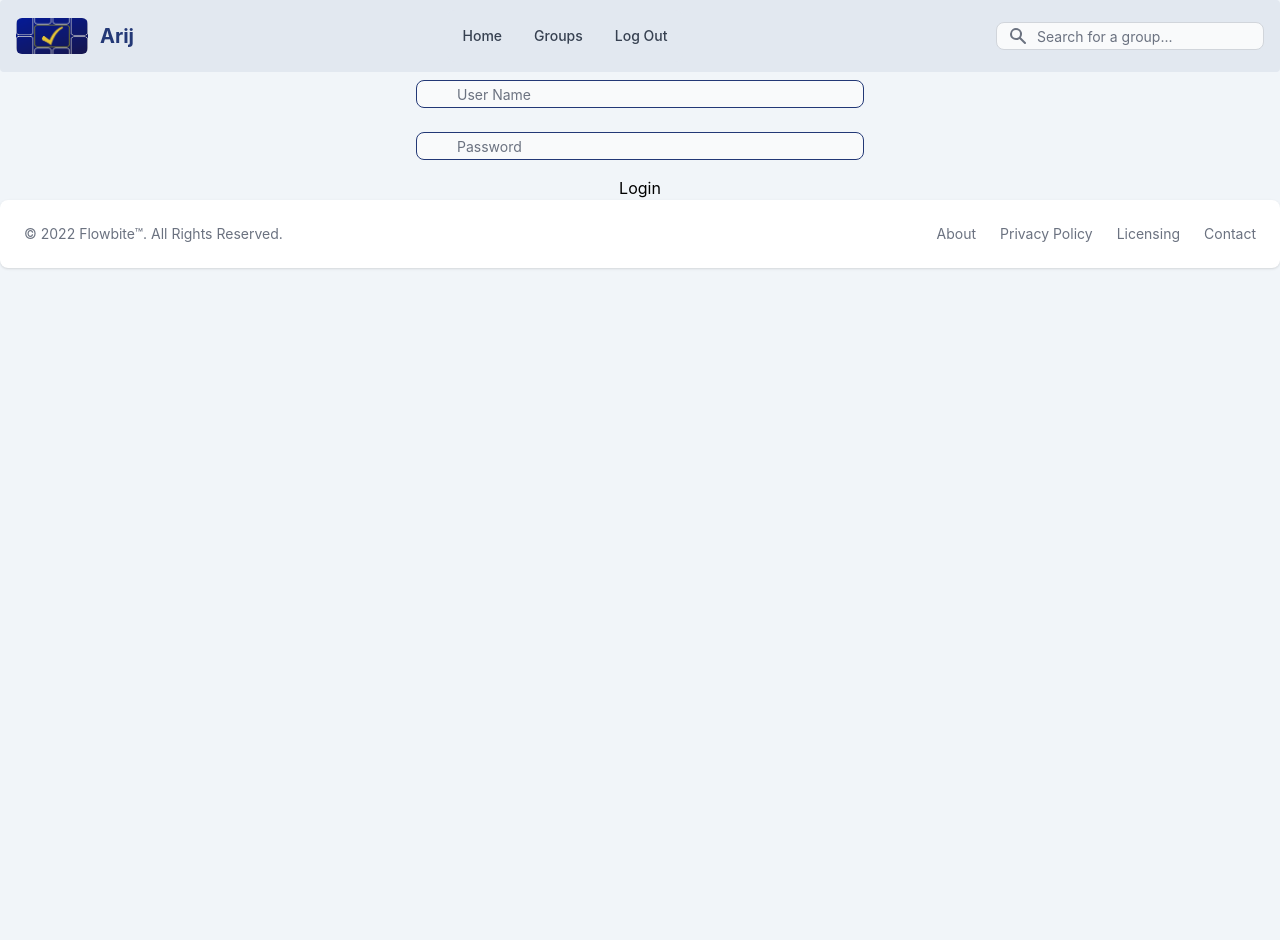
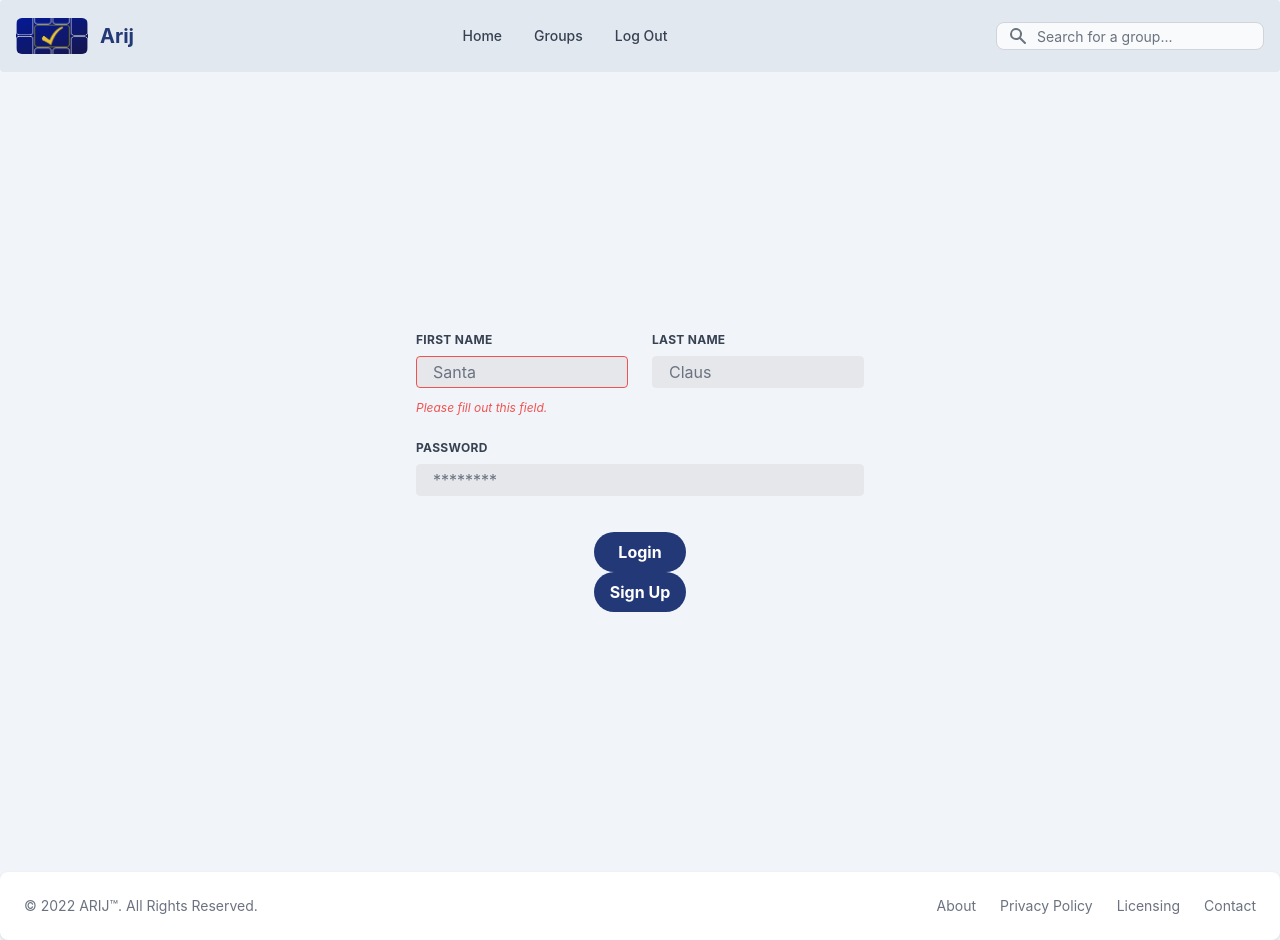
Before and after one commit to Jstelzl/arij, a React (Create React App) app in the folder client/: page / in a window 1280 px wide. Before the commit the page ends 800 px from the top, so only its background shows below. Built offline with nearby package versions, Linux system fonts and the light colour scheme.

Commit message:
worked on login form, filled page, moved footer to bottom

```diff
--- a/client/src/components/Footer/index.js
+++ b/client/src/components/Footer/index.js
@@ -3,21 +3,21 @@ import '../../App.css'
 
 function Footer() {
   return (
-    <footer class="p-4 bg-white rounded-lg shadow md:flex md:items-center md:justify-between md:p-6 dark:bg-gray-800">
-      <span class="text-sm text-gray-500 sm:text-center dark:text-gray-400">© 2022 <a href="https://flowbite.com/" class="hover:underline">Flowbite™</a>. All Rights Reserved.
+    <footer className="p-4 bg-white rounded-lg shadow md:flex md:items-center md:justify-between md:p-6 dark:bg-gray-800">
+      <span className="text-sm text-gray-500 sm:text-center dark:text-gray-400">© 2022 <a href="https://flowbite.com/" className="hover:underline">ARIJ™</a>. All Rights Reserved.
       </span>
-      <ul class="flex flex-wrap items-center mt-3 text-sm text-gray-500 dark:text-gray-400 sm:mt-0">
+      <ul className="flex flex-wrap items-center mt-3 text-sm text-gray-500 dark:text-gray-400 sm:mt-0">
         <li>
-          <a href="#" class="mr-4 hover:underline md:mr-6 ">About</a>
+          <a href="#" className="mr-4 hover:underline md:mr-6 ">About</a>
         </li>
         <li>
-          <a href="#" class="mr-4 hover:underline md:mr-6">Privacy Policy</a>
+          <a href="#" className="mr-4 hover:underline md:mr-6">Privacy Policy</a>
         </li>
         <li>
-          <a href="#" class="mr-4 hover:underline md:mr-6">Licensing</a>
+          <a href="#" className="mr-4 hover:underline md:mr-6">Licensing</a>
         </li>
         <li>
-          <a href="#" class="hover:underline">Contact</a>
+          <a href="#" className="hover:underline">Contact</a>
         </li>
       </ul>
     </footer>
@@ -25,3 +25,5 @@ function Footer() {
   );
 }
 export default Footer
+
+// flex flex-col min-h-screen
--- a/client/src/components/LogOut/index.js
+++ b/client/src/components/LogOut/index.js
@@ -3,7 +3,9 @@ import "../../App.css";
 
 function LogOut() {
   return (
-    <div>logout</div>
+    <div className="min-h-screen">
+      logout
+    </div>
   );
 }
 export default LogOut;
--- a/client/src/components/Login/index.js
+++ b/client/src/components/Login/index.js
@@ -3,52 +3,94 @@ import "../../App.css";
 
 function Login() {
 
-  return(
-    <div className="max-w-md content-center sm:mx-auto">
-      <card>
-        <form className="flex flex-col gap-4 content-center sm:mx-auto">
-          <div>
-            <div className="mb-2 block">
-              <label
-                htmlFor="name"
-                value="Your Name"
-              />
+  return (
+    // <div className="max-w-md content-center sm:mx-auto min-h-screen">
+    //   <card>
+    //     <form className="flex flex-col gap-4 content-center sm:mx-auto">
+    //       <div>
+    //         <div className="mb-2 block">
+    //           <label
+    //             htmlFor="name"
+    //             value="Your Name"
+    //           />
+    //         </div>
+    //         <input
+    //           id="name"
+    //           type="name"
+    //           placeholder="User Name"
+    //           required={true}
+    //           className="content-center sm:mx-auto block w-full p-2 pl-10 text-sm text-gray-900 border border-blue-900 rounded-lg bg-gray-50 focus:ring-blue-500 focus:border-blue-500 dark:bg-gray-700 dark:border-gray-600 dark:placeholder-gray-400 dark:text-white dark:focus:ring-blue-500 dark:focus:border-blue-500"
+    //         />
+    //       </div>
+    //       <div>
+    //         <div className="mb-2 block">
+    //           <label
+    //             htmlFor="password1"
+    //             value="Your Password"
+    //           />
+    //         </div>
+    //         <input
+    //           id="password1"
+    //           type="password"
+    //           placeholder="Password"
+    //           required={true}
+    //           className="block w-full p-2 pl-10 text-sm text-gray-900 border border-blue-900 rounded-lg bg-gray-50
+    //           focus:ring-blue-500 focus:border-blue-500 dark:bg-gray-700 dark:border-gray-600 dark:placeholder-gray-400
+    //           dark:text-white dark:focus:ring-blue-500 dark:focus:border-blue-500"
+    //         />
+    //       </div>
+    //       <div className="sm:mx-auto">
+    //         <button
+    //           className="bg-blue-900 hover:bg-blue-700 text-white font-bold py-2 px-4 rounded-full"
+    //           outline={true}
+    //         >
+    //           Login
+    //         </button>
+    //       </div>
+    //     </form>
+    //   </card>
+    // </div>
+
+    <form className="w-full max-w-lg max-w-md content-center sm:mx-auto min-h-screen">
+      <div className="flex flex-wrap -mx-3 mb-6">
+        <div className="w-full md:w-1/2 px-3 mb-6 md:mb-0">
+          <label className="block uppercase tracking-wide text-gray-700 text-xs font-bold mb-2" for="grid-first-name">
+            First Name
+          </label>
+          <input className="appearance-none block w-full bg-gray-200 text-gray-700 border border-red-500 rounded py-3 px-4 mb-3 leading-tight focus:outline-none focus:bg-white" id="grid-first-name" type="text" placeholder="Santa" />
+          <p className="text-red-500 text-xs italic">Please fill out this field.</p>
         </div>
-            <input
-              id="name"
-              type="name"
-              placeholder="User Name"
-              required={true}
-              className="content-center sm:mx-auto block w-full p-2 pl-10 text-sm text-gray-900 border border-blue-900 rounded-lg bg-gray-50 focus:ring-blue-500 focus:border-blue-500 dark:bg-gray-700 dark:border-gray-600 dark:placeholder-gray-400 dark:text-white dark:focus:ring-blue-500 dark:focus:border-blue-500"
-            />
+        <div className="w-full md:w-1/2 px-3">
+          <label className="block uppercase tracking-wide text-gray-700 text-xs font-bold mb-2" for="grid-last-name">
+            Last Name
+          </label>
+          <input className="appearance-none block w-full bg-gray-200 text-gray-700 border border-gray-200 rounded py-3 px-4 leading-tight focus:outline-none focus:bg-white focus:border-gray-500" id="grid-last-name" type="text" placeholder="Claus" />
         </div>
-          <div>
-            <div className="mb-2 block">
-              <label
-                htmlFor="password1"
-                value="Your Password"
-              />
       </div>
-            <input
-              id="password1"
-              type="password"
-              placeholder="Password"
-              required={true}
-              className="block w-full p-2 pl-10 text-sm text-gray-900 border border-blue-900 rounded-lg bg-gray-50
-              focus:ring-blue-500 focus:border-blue-500 dark:bg-gray-700 dark:border-gray-600 dark:placeholder-gray-400
-              dark:text-white dark:focus:ring-blue-500 dark:focus:border-blue-500"
-            />
+      <div className="flex flex-wrap -mx-3 mb-6">
+        <div className="w-full px-3">
+          <label className="block uppercase tracking-wide text-gray-700 text-xs font-bold mb-2" for="grid-password">
+            Password
+          </label>
+          <input className="appearance-none block w-full bg-gray-200 text-gray-700 border border-gray-200 rounded py-3 px-4 mb-3 leading-tight focus:outline-none focus:bg-white focus:border-gray-500" id="grid-password" type="password" placeholder="********" />
+          <p className="text-gray-600 text-xs italic"></p>
         </div>
-          <div className="sm:mx-auto">
+      </div>
+      <div className="">
         <button
+          className="bg-blue-900 hover:bg-blue-700 text-white font-bold py-2 px-6 rounded-full flex flex-row mx-auto"
           outline={true}
         >
           Login
         </button>
+        <button
+          className="bg-blue-900 hover:bg-blue-700 text-white font-bold py-2 px-4 rounded-full flex flex-row mx-auto"
+          outline={true}
+        >
+          Sign Up
+        </button>
       </div>
     </form>
-      </card>
-    </div>
   );
 }
 export default Login;
--- a/client/src/components/MyPage/index.js
+++ b/client/src/components/MyPage/index.js
@@ -54,7 +54,7 @@ const getColumnSection = () => (
 
 function MyPage() {
   return (
-    <div className="content-center md:container md:mx-auto">
+    <div className="content-center md:container md:mx-auto min-h-screen">
        <header className="text-center text-blue-900">
         <h2 className='text-center'>
           My Tasks
```
Lines whose indentation alone changed are shown as unchanged.
